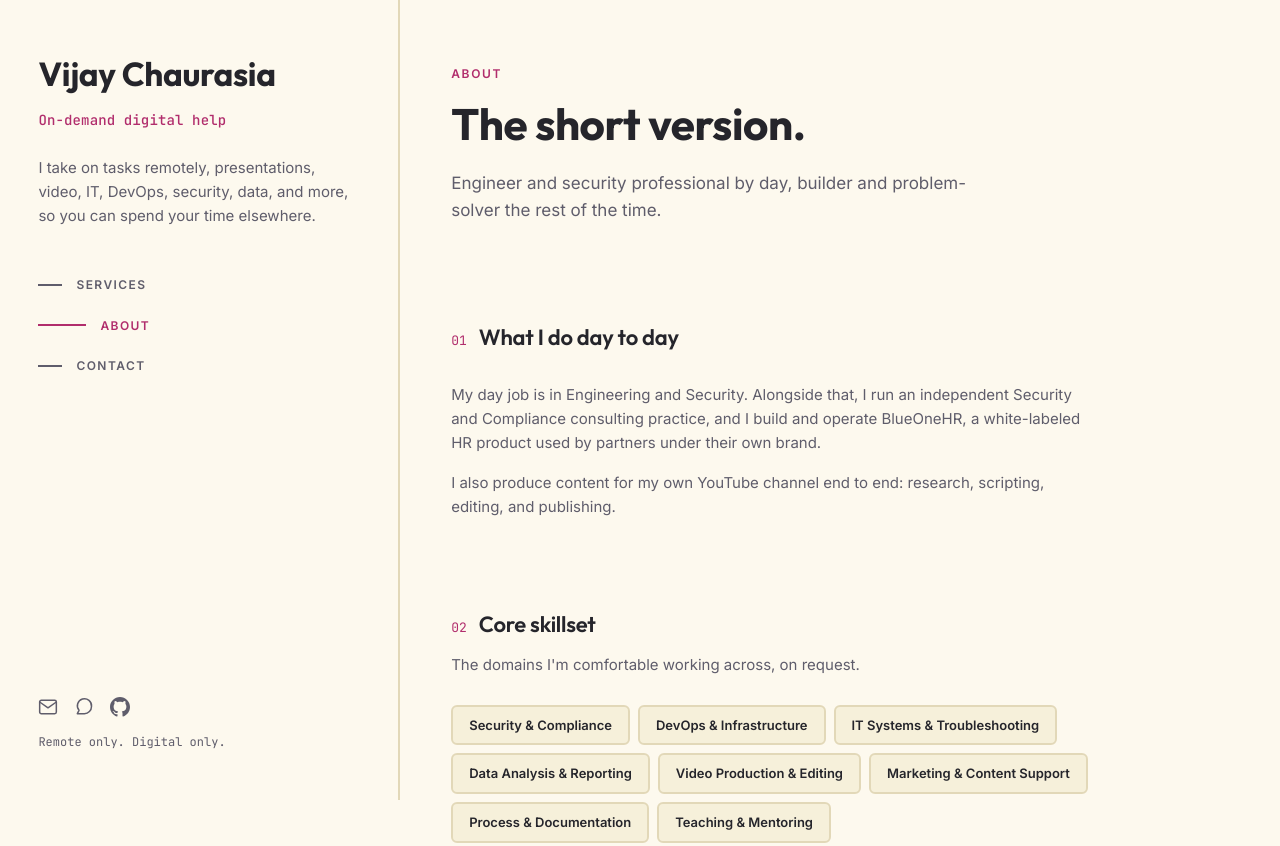
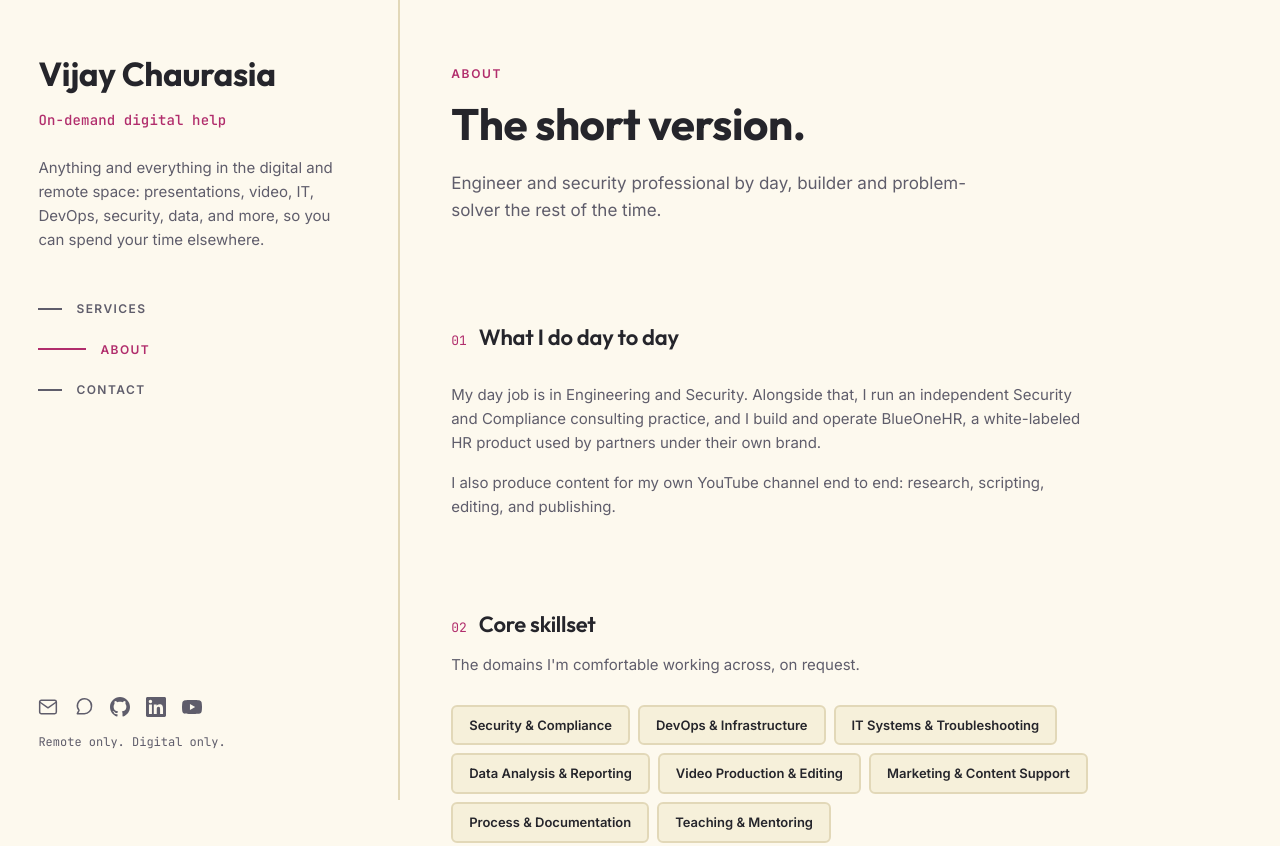
Before and after one commit to imvijaychaurasia/hussle, a website: page public/about.html in a window 1280 px wide. Shown: the top 846 px of the page. Drawn offline with Linux system fonts and the light colour scheme.

Commit message:
Broaden bio copy, add LinkedIn/YouTube links, update repo refs, add README
Bio now leads with "anything and everything in the digital and remote
space" before the specific categories. Sidebar gains LinkedIn and
YouTube alongside GitHub. Decap config repo field updated to match
the imvijaychaurasia.github.io rename. README documents why/what/how
and troubleshooting for the repo itself (doesn't touch public/, so it
has no effect on the deployed site).

```diff
--- a/public/about.html
+++ b/public/about.html
@@ -18,7 +18,7 @@
     <div class="sidebar-top">
       <p class="name">Vijay Chaurasia</p>
       <p class="role mono">On-demand digital help</p>
-      <p class="bio">I take on tasks remotely, presentations, video, IT, DevOps, security, data, and more, so you can spend your time elsewhere.</p>
+      <p class="bio">Anything and everything in the digital and remote space: presentations, video, IT, DevOps, security, data, and more, so you can spend your time elsewhere.</p>
 
       <ul class="side-nav">
         <li><a href="index.html#services"><span class="bar"></span>Services</a></li>
@@ -37,6 +37,12 @@
         </a>
         <a href="https://github.com/imvijaychaurasia" target="_blank" rel="noopener" aria-label="GitHub" title="GitHub">
           <svg viewBox="0 0 24 24" fill="currentColor"><path d="M12 0c-6.626 0-12 5.373-12 12 0 5.302 3.438 9.8 8.207 11.387.599.111.793-.261.793-.577v-2.234c-3.338.726-4.033-1.416-4.033-1.416-.546-1.387-1.333-1.756-1.333-1.756-1.089-.745.083-.729.083-.729 1.205.084 1.839 1.237 1.839 1.237 1.07 1.834 2.807 1.304 3.492.997.107-.775.418-1.305.762-1.604-2.665-.305-5.467-1.334-5.467-5.931 0-1.311.469-2.381 1.236-3.221-.124-.303-.535-1.524.117-3.176 0 0 1.008-.322 3.301 1.23.957-.266 1.983-.399 3.003-.404 1.02.005 2.047.138 3.006.404 2.291-1.552 3.297-1.23 3.297-1.23.653 1.653.242 2.874.118 3.176.77.84 1.235 1.911 1.235 3.221 0 4.609-2.807 5.624-5.479 5.921.43.372.823 1.102.823 2.222v3.293c0 .319.192.694.801.576 4.765-1.589 8.199-6.086 8.199-11.386 0-6.627-5.373-12-12-12z"/></svg>
+        </a>
+        <a href="https://www.linkedin.com/in/imvijaychaurasia/" target="_blank" rel="noopener" aria-label="LinkedIn" title="LinkedIn">
+          <svg viewBox="0 0 24 24" fill="currentColor"><path d="M20.447 20.452h-3.554v-5.569c0-1.328-.027-3.037-1.852-3.037-1.853 0-2.136 1.445-2.136 2.939v5.667H9.351V9h3.414v1.561h.046c.477-.9 1.637-1.85 3.37-1.85 3.601 0 4.267 2.37 4.267 5.455v6.286zM5.337 7.433c-1.144 0-2.063-.926-2.063-2.065 0-1.138.92-2.063 2.063-2.063 1.14 0 2.064.925 2.064 2.063 0 1.139-.925 2.065-2.064 2.065zm1.782 13.019H3.555V9h3.564v11.452zM22.225 0H1.771C.792 0 0 .774 0 1.729v20.542C0 23.227.792 24 1.771 24h20.451C23.2 24 24 23.227 24 22.271V1.729C24 .774 23.2 0 22.222 0h.003z"/></svg>
+        </a>
+        <a href="https://www.youtube.com/@imvijaychaurasia" target="_blank" rel="noopener" aria-label="YouTube" title="YouTube">
+          <svg viewBox="0 0 24 24" fill="currentColor"><path d="M23.498 6.186a2.994 2.994 0 0 0-2.107-2.117C19.505 3.545 12 3.545 12 3.545s-7.505 0-9.391.524A2.994 2.994 0 0 0 .502 6.186 31.26 31.26 0 0 0 0 12a31.26 31.26 0 0 0 .502 5.814 2.994 2.994 0 0 0 2.107 2.117c1.886.524 9.391.524 9.391.524s7.505 0 9.391-.524a2.994 2.994 0 0 0 2.107-2.117A31.26 31.26 0 0 0 24 12a31.26 31.26 0 0 0-.502-5.814zM9.545 15.568V8.432L15.818 12l-6.273 3.568z"/></svg>
         </a>
       </div>
       <p class="sidebar-note mono">Remote only. Digital only.</p>
--- a/public/admin/config.yml
+++ b/public/admin/config.yml
@@ -1,6 +1,6 @@
 backend:
   name: github
-  repo: imvijaychaurasia/hussle
+  repo: imvijaychaurasia/imvijaychaurasia.github.io
   branch: main
   base_url: http://192.168.102.105:4175
   auth_endpoint: auth
```
Also changed, not shown: public/index.html (+7 -1 lines), README.md (added).
